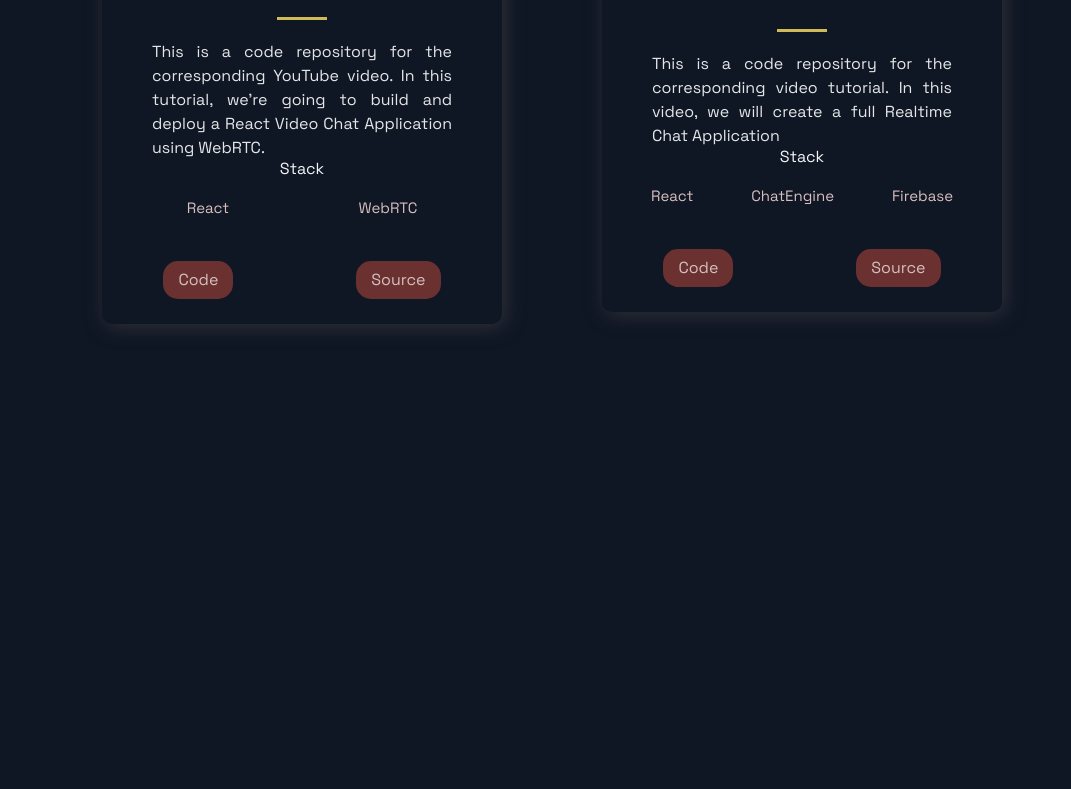
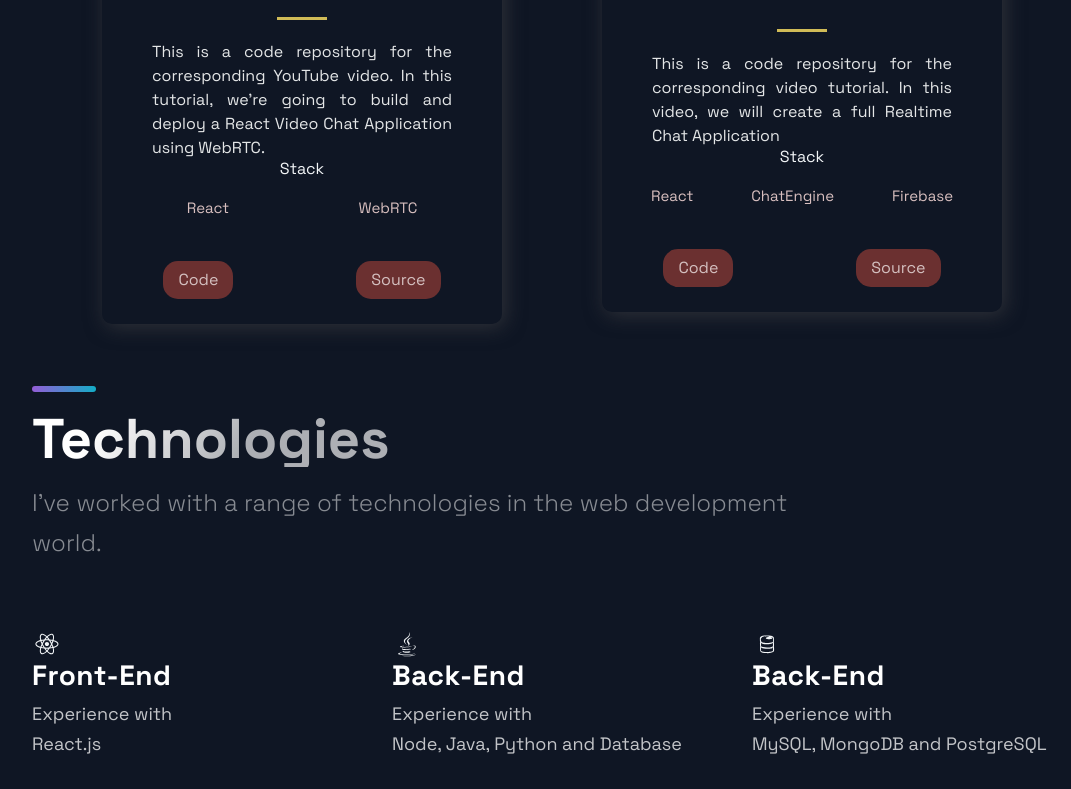
Before and after one commit to mcatzin/Portfolio-nextjs, a Next.js app: page / in a window 1280 px wide. Shown: the part 1854-2643 px from the top of the page, without its empty margins (88-1159 px from the left). Before the commit the page ends 2208 px from the top, so only its background shows below. Built offline with nearby package versions, Linux system fonts and the light colour scheme.

Commit message:
Add technologies component

```diff
--- /dev/null
+++ b/src/components/Technologies/Technologies.js
@@ -0,0 +1,59 @@
+import React from "react";
+import { DiFirebase, DiReact, DiJava } from "react-icons/di";
+import {
+  Section,
+  SectionDivider,
+  SectionText,
+  SectionTitle,
+} from "../../styles/GlobalComponents";
+import {
+  List,
+  ListContainer,
+  ListItem,
+  ListParagraph,
+  ListTitle,
+} from "./TechnologiesStyles";
+
+const Technologies = () => (
+  <Section id="tech">
+    <SectionDivider />
+    <br />
+    <SectionTitle>Technologies</SectionTitle>
+    <SectionText>
+      I've worked with a range of technologies in the web development world.
+    </SectionText>
+    <List>
+      <ListItem>
+        <DiReact size="3rem" />
+        <ListContainer>
+          <ListTitle>Front-End</ListTitle>
+          <ListParagraph>
+            Experience with <br />
+            React.js
+          </ListParagraph>
+        </ListContainer>
+      </ListItem>
+      <ListItem>
+        <DiJava size="3rem" />
+        <ListContainer>
+          <ListTitle>Back-End</ListTitle>
+          <ListParagraph>
+            Experience with <br />
+            Node, Java, Python and Database
+          </ListParagraph>
+        </ListContainer>
+      </ListItem>
+      <ListItem>
+        <DiFirebase size="3rem" />
+        <ListContainer>
+          <ListTitle>Back-End</ListTitle>
+          <ListParagraph>
+            Experience with <br />
+            MySQL, MongoDB and PostgreSQL
+          </ListParagraph>
+        </ListContainer>
+      </ListItem>
+    </List>
+  </Section>
+);
+export default Technologies;
--- /dev/null
+++ b/src/components/Technologies/TechnologiesStyles.js
@@ -0,0 +1,137 @@
+import styled from "styled-components";
+
+export const ImageContainer = styled.div`
+  text-align: center;
+  background-image: radial-gradient(
+    50% 50% at 50% 50%,
+    rgba(79, 108, 176, 0.25) 53.8%,
+    rgba(79, 108, 176, 0) 100%
+  );
+  width: 100%;
+  padding: 60px;
+  margin-top: 48px;
+  display: flex;
+  flex-direction: column;
+  align-items: center;
+  justify-content: center;
+
+  @media ${(props) => props.theme.breakpoints.lg} {
+    background-image: none;
+    padding: 0;
+    margin-top: 40px;
+  }
+  @media ${(props) => props.theme.breakpoints.md} {
+    background-image: none;
+    padding: 0;
+    margin-top: 16px;
+  }
+`;
+
+export const MainImage = styled.img`
+  width: 100%;
+`;
+
+export const List = styled.ul`
+  list-style-type: none;
+  display: grid;
+  grid-template-columns: repeat(3, 1fr);
+  gap: 40px;
+  margin: 3rem 0;
+
+  @media ${(props) => props.theme.breakpoints.lg} {
+    margin: 64px 0;
+  }
+
+  @media ${(props) => props.theme.breakpoints.md} {
+    margin: 64px 0;
+    gap: 24px;
+  }
+
+  @media ${(props) => props.theme.breakpoints.sm} {
+    display: flex;
+    flex-direction: column;
+    margin: 32px 0;
+  }
+`;
+
+export const ListContainer = styled.div`
+  display: flex;
+  flex-direction: column;
+
+  @media ${(props) => props.theme.breakpoints.sm} {
+    display: flex;
+    margin-left: 18px;
+  }
+`;
+
+export const ListTitle = styled.h4`
+  font-weight: 700;
+  font-size: 28px;
+  line-height: 32px;
+  letter-spacing: 0.02em;
+  color: #ffffff;
+  margin-bottom: 8px;
+
+  @media ${(props) => props.theme.breakpoints.md} {
+    font-size: 24px;
+    line-height: 28px;
+  }
+
+  @media ${(props) => props.theme.breakpoints.sm} {
+    font-size: 20px;
+    line-height: 28px;
+    letter-spacing: 0.02em;
+    margin-bottom: 4px;
+  }
+`;
+
+export const ListParagraph = styled.p`
+  font-size: 18px;
+  line-height: 30px;
+  color: rgba(255, 255, 255, 0.75);
+
+  @media ${(props) => props.theme.breakpoints.md} {
+    font-size: 16px;
+    line-height: 28px;
+  }
+
+  @media ${(props) => props.theme.breakpoints.sm} {
+    font-size: 14px;
+    line-height: 22px;
+  }
+`;
+
+export const ListItem = styled.li`
+  max-width: 320px;
+  display: flex;
+  flex-direction: column;
+
+  @media ${(props) => props.theme.breakpoints.md} {
+    max-width: 203px;
+  }
+
+  @media ${(props) => props.theme.breakpoints.sm} {
+    margin-bottom: 14px;
+    max-width: 320px;
+    flex-direction: row;
+  }
+`;
+
+export const ListIcon = styled.img`
+  display: block;
+  width: 48px;
+  height: 48px;
+  margin-bottom: 10px;
+
+  @media ${(props) => props.theme.breakpoints.md} {
+    width: 40px;
+    height: 40px;
+    margin-bottom: 8px;
+  }
+
+  @media ${(props) => props.theme.breakpoints.sm} {
+    width: 32px;
+    height: 32px;
+    margin-bottom: 0px;
+  }
+`;
--- a/src/pages/index.js
+++ b/src/pages/index.js
@@ -2,6 +2,7 @@
 import Hero from "../components/Hero/Hero";
 import { Section } from "../styles/GlobalComponents";
 import Projects from "../components/Projects/Projects";
+import Technologies from "../components/Technologies/Technologies";
 
 const Home = () => {
   return (
@@ -10,6 +11,7 @@
         <Hero />
       </Section>
       <Projects />
+      <Technologies />
     </Layout>
   );
 };
```
